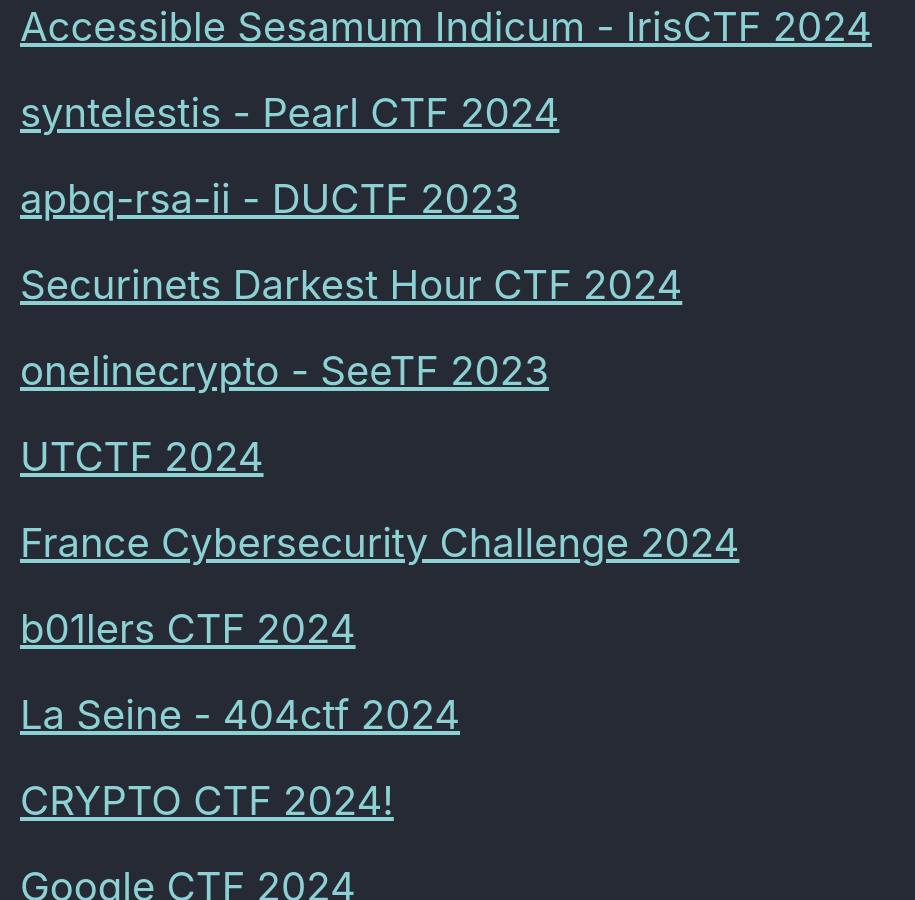
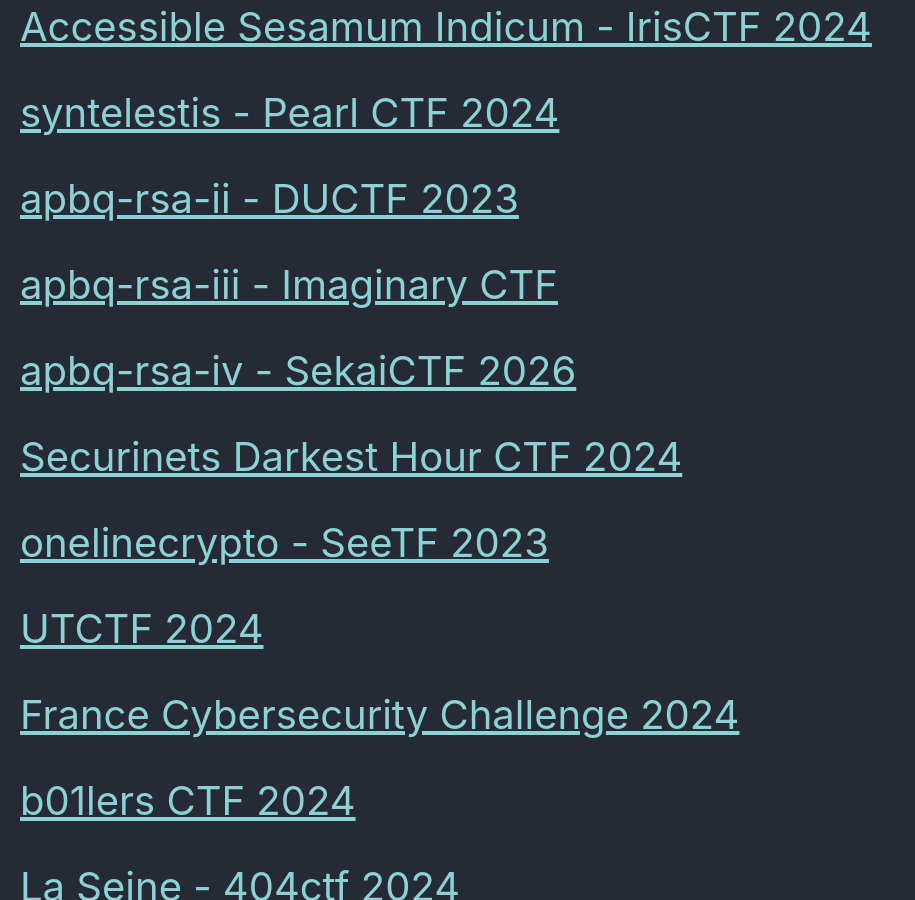
Before and after one commit to Connor-McCartney/Connor-McCartney.github.io, a Jekyll site: the page built from _pages/cryptography/other/other.md, in a window 1280 px wide and 900 px high, scrolled down 1583 px. Shown: the whole window, without its empty margins (0-915 px from the left). Built offline with Jekyll 4.4.1, drawn with Linux system fonts in a browser that asks for light colours; cached includes are drawn as plain includes.

Commit message:
Update other.md

```diff
--- a/_pages/cryptography/other/other.md
+++ b/_pages/cryptography/other/other.md
@@ -60,6 +60,12 @@ title: Other
 
 
 <span style="font-size:2em;">   [apbq-rsa-ii - DUCTF 2023](/cryptography/other/apbq-rsa-ii-DUCTF-2023) </span> <br>
+
+
+<span style="font-size:2em;">   [apbq-rsa-iii - Imaginary CTF](/cryptography/other/apbq-rsa-iii-Imaginary-CTF) </span> <br>
+
+
+<span style="font-size:2em;">   [apbq-rsa-iv - SekaiCTF 2026](/cryptography/other/apbq-rsa-iv-SekaiCTF2026) </span> <br>
 
 
 <span style="font-size:2em;">   [Securinets Darkest Hour CTF 2024](/cryptography/other/Securinets-Darkest-Hour-CTF-2024) </span> <br>
```
